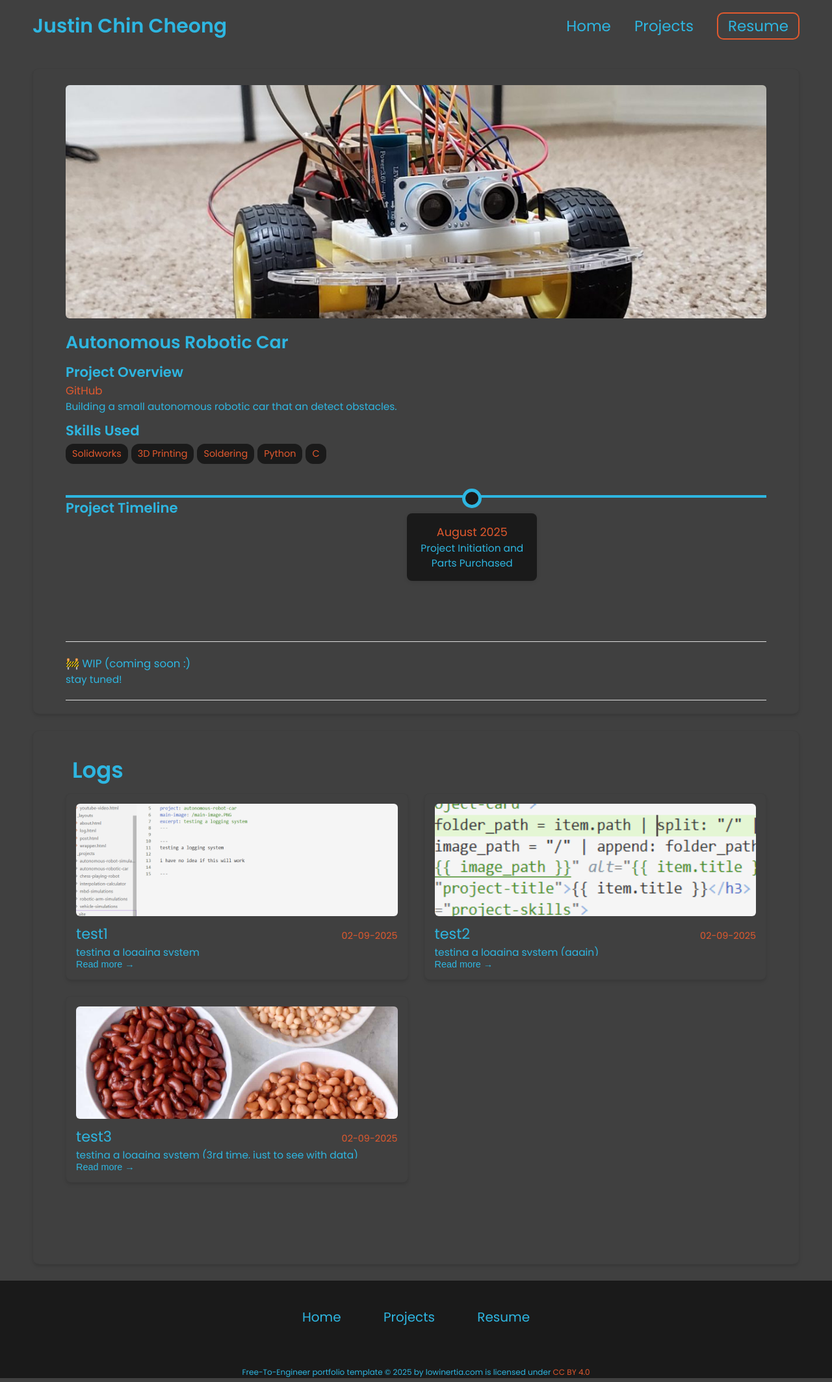
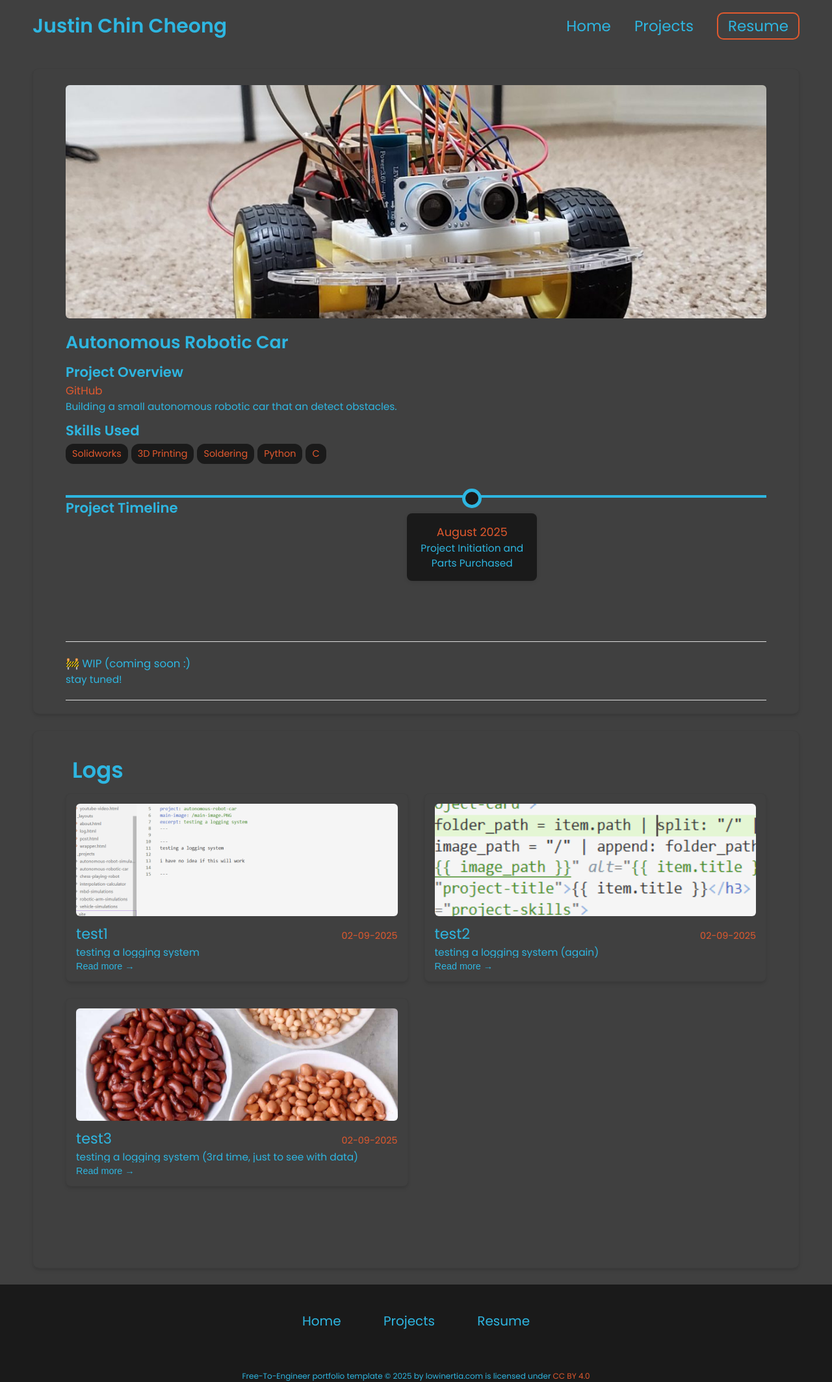
Before and after one commit to jcchincheong-bb/jcchincheong-bb.github.io, a Jekyll site: the page built from _projects/autonomous-robotic-car/index.md, in a window 1280 px wide. Shown: the whole page at 65% size. Built offline with Jekyll 4.4.1, drawn with Linux system fonts in a browser that asks for light colours.

Commit message:
Log Card Style Adjust 7

```diff
--- a/css/styles.css
+++ b/css/styles.css
@@ -886,8 +886,8 @@
     text-overflow: ellipsis;
     word-break: break-word;
     line-height: 1.5;
-    padding-bottom: 2px;
-/*    max-height: calc(1.5em * 4); */
+    padding-bottom: 5px;
+    max-height: calc(1.5em * 4.2);
 }
 
 .log-card .read-more {
```
